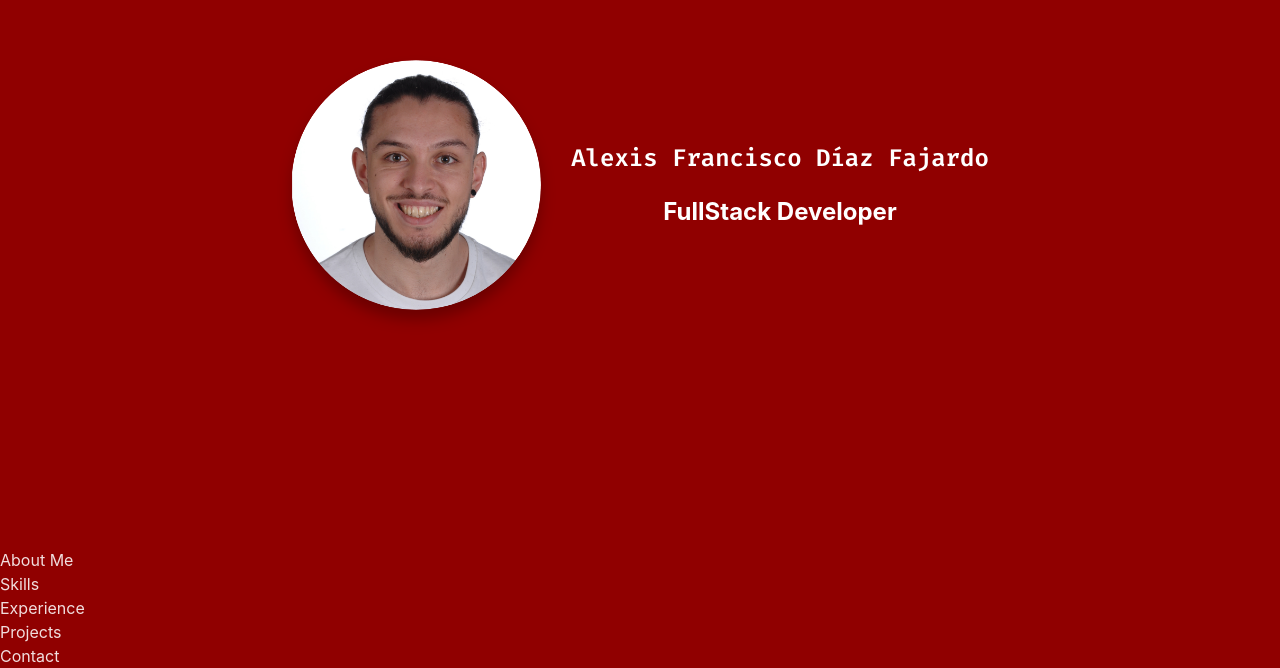
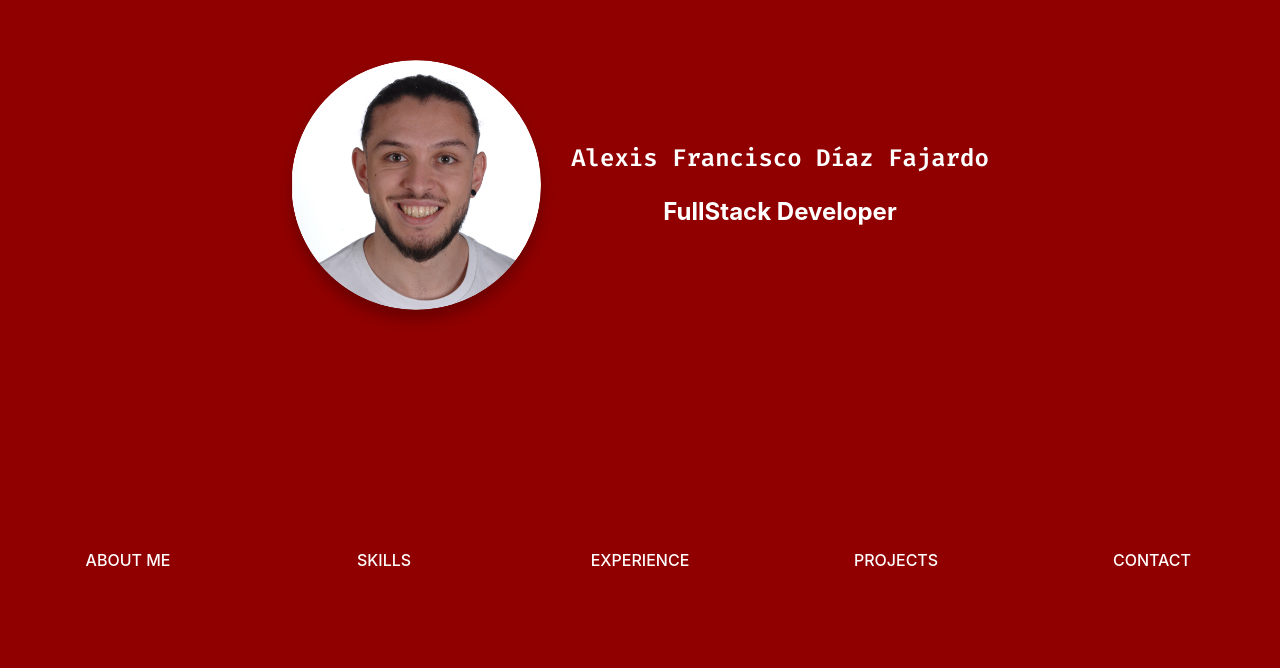
Before and after one commit to Lerzih/Porfolio, a React (Vite) app: page / in a window 1280 px wide. Shown: the part 172-840 px from the top of the page. After the commit the page ends 800 px from the top, so only its background shows below. Built offline with nearby package versions, Linux system fonts and the light colour scheme.

Commit message:
[:lipstick:] Update Navigation component & style

```diff
--- a/src/components/Navigation.tsx
+++ b/src/components/Navigation.tsx
@@ -2,19 +2,23 @@ import "../css/Navigation.css";
 
 function Navigation() {
   return (
-    <>
-      <div className="navigation">
-        <div className="navigation-container">
-          <div className="navigation-links">
-            <div>About Me</div>
-            <div>Skills</div>
-            <div>Experience</div>
-            <div>Projects</div>
-            <div>Contact</div>
-          </div>
-        </div>
+    <nav className="navMenu">
+      <div>
+        <a href="#">About me</a>
       </div>
-    </>
+      <div>
+        <a href="#">Skills</a>
+      </div>
+      <div>
+        <a href="#">Experience</a>
+      </div>
+      <div>
+        <a href="#">Projects</a>
+      </div>
+      <div>
+        <a href="#">Contact</a>
+      </div>
+    </nav>
   );
 }
 
--- a/src/css/Navigation.css
+++ b/src/css/Navigation.css
@@ -0,0 +1,39 @@
+.navMenu {
+  width: 100%;
+  height: 100%;
+  display: flex;
+  flex-direction: row;
+  justify-content: space-around;
+}
+
+@media (max-width: 620px) {
+  .navMenu {
+    display: flex;
+    flex-direction: column;
+    padding: 15px 0px;
+  }
+}
+
+.navMenu div {
+    height: 100%;
+  width: 100%;
+    -webkit-transition: all 0.2s ease-in-out;
+  transition: all 0.2s ease-in-out;
+}
+
+.navMenu a {
+  color: var(--main-white-color);
+  text-decoration: none;
+  font-size: 1em;
+  text-transform: uppercase;
+  font-weight: 500;
+  display: flex;
+  justify-content: center;
+  flex-wrap: nowrap;
+
+
+}
+
+.navMenu a:hover {
+  background-color: var(--main-black-color);
+}
```
